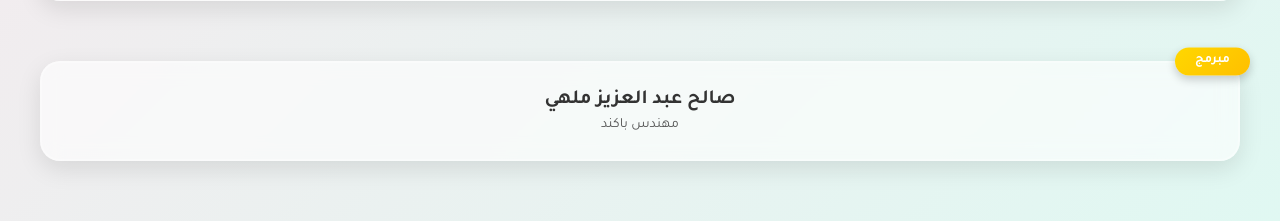
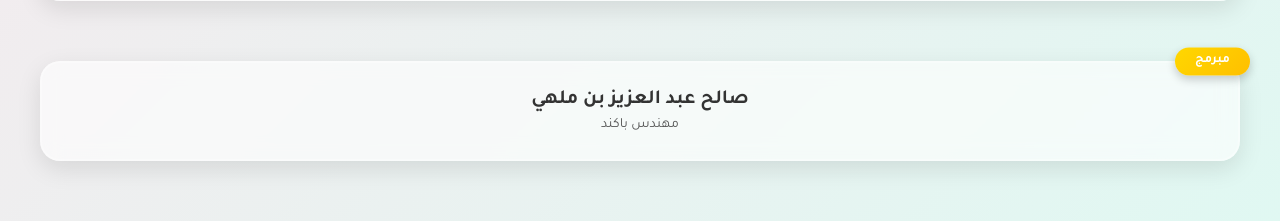
Before and after one commit to eiadatk/webapp, a Flask app: page /about in a window 1280 px wide. Shown: the part 1225-1446 px from the top of the page. Run offline with Flask 3, Linux system fonts and the light colour scheme.

Commit message:
Update tem.html

```diff
--- a/templates/tem.html
+++ b/templates/tem.html
@@ -264,7 +264,7 @@
 <section>
       <div class="card-container">
         <div class="card">
-          <div class="name"> صالح عبد العزيز ملهي </div>
+          <div class="name"> صالح عبد العزيز بن ملهي </div>
           <div class="role"> مهندس باكند</div>
         </div>
         <div class="crown">مبرمج</div>
```
